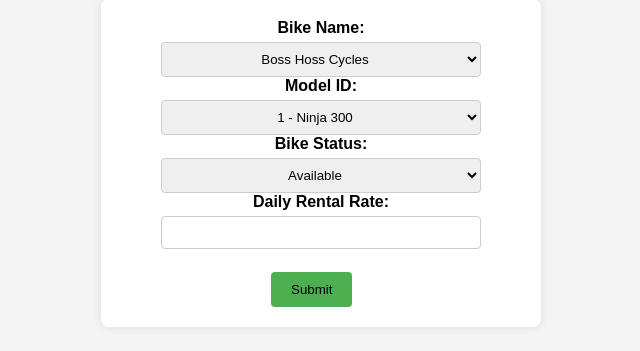
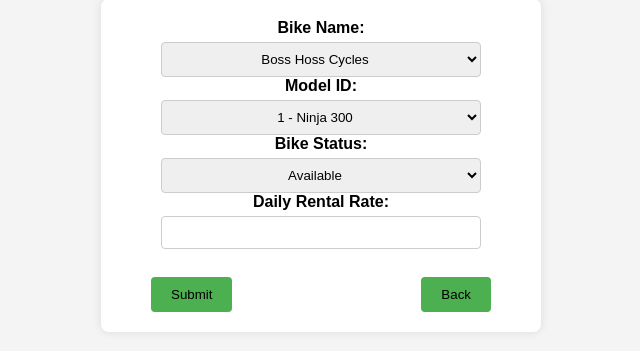
Before and after one commit to laharip10/Bike_Rentals, a Flask app: page /bike_add in a window 1280 px wide. Shown: the part 81-432 px from the top of the page, without its empty margins (319-959 px from the left). Run offline with Flask 3, Linux system fonts and the light colour scheme; data comes from the database, SQL or seed files in the repository.

Commit message:
add few features to application

```diff
--- a/static/add.css
+++ b/static/add.css
@@ -49,13 +49,13 @@ input,select
 
 
 /* Buttons container */
-button {
+div button {
     padding: 10px 20px;
     border: none;
     border-radius: 4px;
     cursor: pointer;
-    margin-top: 5px;
-    margin-left:150px;
+    margin-top: 10px;
+    margin-left:30px;
     align-content: center;
     transition: background-color 0.3s ease;
     background-color: #4CAF50;
@@ -66,3 +66,19 @@ button {
 button:hover {
     background-color: #0056b3;
 }
+
+button[type="button"] {
+    background-color: #ddd;
+    color: #333;
+    float:left;
+
+
+}
+
+button[type="button"]:hover {
+    background-color: #bbb;
+}
+button[type="back"] {
+   float:right;
+   margin-right:30px;
+}
--- a/static/rent.css
+++ b/static/rent.css
@@ -13,7 +13,7 @@ tr td:first-of-type a:hover {
     border: 1px solid #ccc;
     border-radius: 3px;
     cursor: pointer;
-    background-color: #fff;
+    background-color: #ffffff;
     height: 30px; /* Match the height of the search box */
     box-sizing: border-box;
     font-size: 18px; /* Adjust size as needed */
--- a/templates/bike.html
+++ b/templates/bike.html
@@ -20,6 +20,7 @@
     <h1>Bike Information</h1>
     <a href="/bike_add">
         <button>Add Bike</button></a>
+
     <table border="1">
         <thead>
             <tr>
--- a/templates/bike_add.html
+++ b/templates/bike_add.html
@@ -29,7 +29,15 @@
         </select>
         <label for="daily_rental_rate">Daily Rental Rate:</label>
         <input type="text" id="daily_rental_rate" name="daily_rental_rate" required><br>
+        <div>
         <button type="submit">Submit</button>
+        <button type="back" onclick="goBack()">Back</button>
+        </div>
     </form>
+    <script>
+        function goBack() {
+            window.history.back();
+        }
+    </script>
 </body>
 </html>
--- a/templates/bike_edit.html
+++ b/templates/bike_edit.html
@@ -31,5 +31,10 @@
             <button type="back" onclick="goBack()">Go Back</button>
         </div>
     </form>
+    <script>
+        function goBack() {
+            window.history.back();
+        }
+    </script>
 </body>
 </html>
--- a/templates/customer.html
+++ b/templates/customer.html
@@ -19,6 +19,7 @@
     </nav>
     <h1>Customers Information</h1>
     <a href="/customer_add"><button>Add Customer</button></a>
+
     <!-- Or -->
     <!-- <button onclick="window.location.href='{{ url_for('add_customer') }}'">Add Customer</button> -->
     <table border="1">
--- a/templates/customer_edit.html
+++ b/templates/customer_edit.html
@@ -28,5 +28,6 @@
 
 
     </form>
+
 </body>
 </html>
--- a/templates/model.html
+++ b/templates/model.html
@@ -20,6 +20,7 @@
     </nav>
     <h1>Bike Model Information</h1>
     <a href="/add_model"><button>Add Models</button></a>
+
 
     <table border="1">
         <thead>
--- a/templates/model_edit.html
+++ b/templates/model_edit.html
@@ -20,5 +20,10 @@
             <button type="back" onclick="goBack()">Go Back</button>
         </div>
     </form>
+    <script>
+        function goBack() {
+            window.history.back();
+        }
+    </script>
 </body>
 </html>
--- a/templates/rent.html
+++ b/templates/rent.html
@@ -22,8 +22,12 @@
     <form method="post" action="/rent" class="search-container">
         <input type="text" id="searchInput" class="magnifier" name="searchInput" placeholder="Search by Rental ID">
         <input type="submit" value="Search" id="searchBtn" name="search" >
+        <input type="submit" value="clear" id="searchBtn" name="clear" method="get" action="/rent">
+
     </form>
     <a href="/rent_add"><button>Add Rentals</button></a>
+
+
     {% if not rental %}
         <p>No data found</p>
     {% else %}
@@ -104,6 +108,7 @@
             rentalTable.appendChild(tableBody);
         }
 
+
     </script>
 </body>
 </html>
--- a/templates/rent_edit.html
+++ b/templates/rent_edit.html
@@ -39,5 +39,10 @@
             <button type="back" onclick="goBack()">Go Back</button>
         </div>
     </form>
+    <script>
+        function goBack() {
+            window.history.back();
+        }
+    </script>
 </body>
 </html>
```
Also changed, not shown: templates/customer_add.html (+8 -0 lines), templates/model_add.html (+8 -0 lines), templates/rent_add.html (+9 -0 lines).
